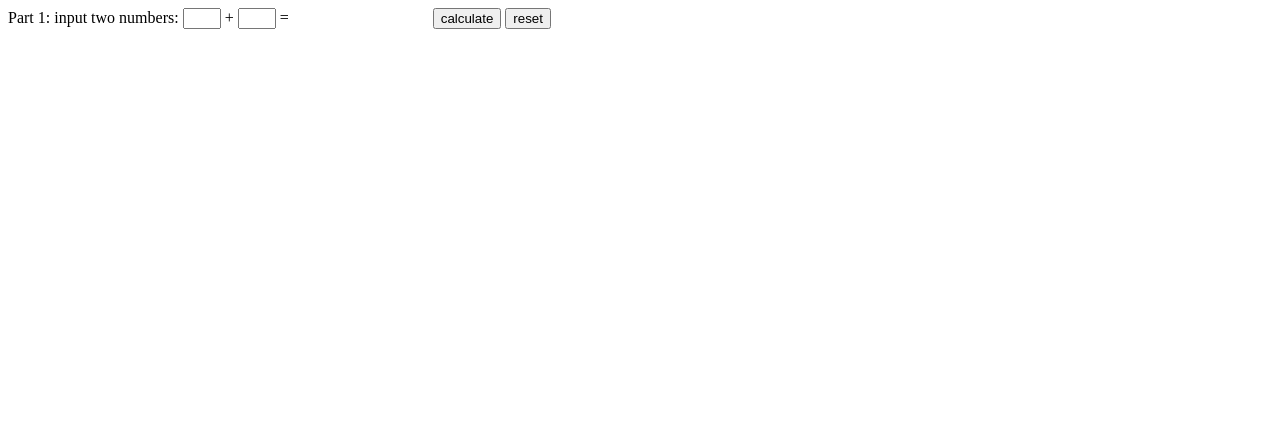
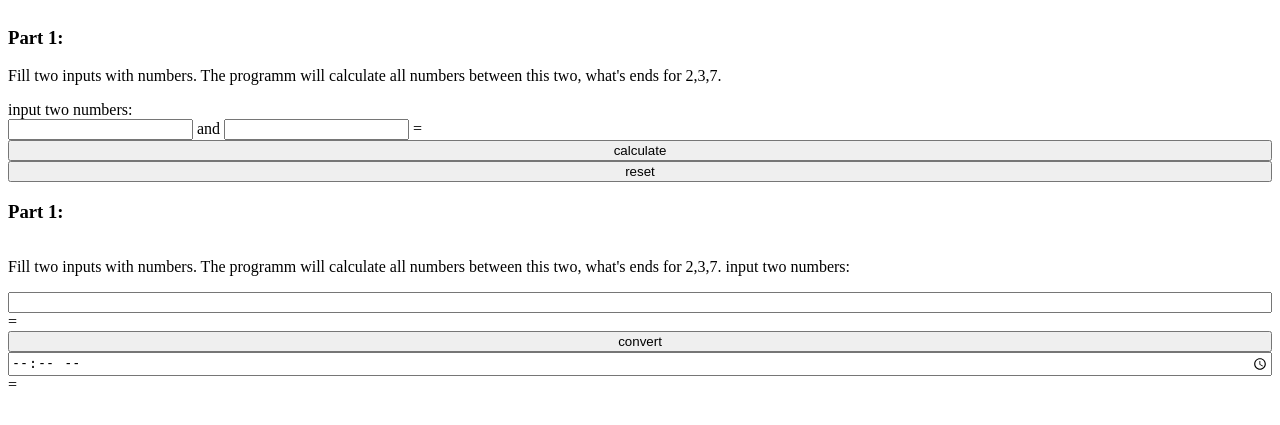
Before and after one commit to shpp-isahnovskii/shpp-Intro_to_Fullstack, a PHP site: page / in a window 1280 px wide. Shown: the top 425 px of the page. Run offline with PHP 8.4, Linux system fonts and the light colour scheme.

Commit message:
razminka some updates

```diff
--- a/task2/razminka/index.html
+++ b/task2/razminka/index.html
@@ -1,5 +1,6 @@
 <!DOCTYPE html>
 <html lang="en">
+
 <head>
   <meta charset="UTF-8">
   <meta name="viewport" content="width=device-width, initial-scale=1.0">
@@ -8,19 +9,40 @@
   <link rel="stylesheet" type="text/css" href="style.css">
 
 </head>
+
 <body>
-    <div class="sum_of_numbers">
+  <article>
+    <div class="definition">
+      <h3>Part 1:</h3>
+      <p>Fill two inputs with numbers. The programm will calculate all numbers between this two, what's ends for
+        2,3,7.</p>
+      input two numbers:
+    </div>
+
     <form action="#" id="sum">
-        Part 1:
-        input two numbers:
-          <input type="text" id="sum_num_1" name="sum1" maxlength="4"> +
+      <input type="text" id="sum_num_1" name="sum1" maxlength="4"> and
       <input type="text" id="sum_num_2" name="sum2" maxlength="4"> = <span id="sum_of_two" length="5"></span>
     </form>
-        <div class="buttons_part_one">
+    <!-- <div class="buttons_part_one"> -->
     <button onclick="sum_of_num()">calculate</button>
     <button onclick="reset()">reset</button>
+    <!-- </div> -->
     </div>
+  </article>
+
+  <article>
+    <h3>Part 1:</h3>
+    <p>Fill two inputs with numbers. The programm will calculate all numbers between this two, what's ends for
+      2,3,7.
+      </h3>
+      input two numbers:</p>
   </div>
+  <input type="text" id="get_seconds"> = <span id="set_time"></span>
+  <button onclick="get_time()">convert</button>
+  <input type="time" id="get_time"> = <span id="set_seconds"></span>
+  </div>
+  </article>
   <script src="warm_up.js"></script>
 </body>
+
 </html>
--- a/task2/razminka/style.css
+++ b/task2/razminka/style.css
@@ -1,10 +1,9 @@
-
 /**
  * Part 1. Sum of numbers
  */
-.sum_of_numbers {
+article{
   display: flex;
-    flex-direction: row;
+  flex-direction: column;
 }
 span {
   display: inline-block;
--- a/task2/razminka/warm_up.js
+++ b/task2/razminka/warm_up.js
@@ -3,18 +3,23 @@
  * Numbers must ends on 2,3,7 to be calculated.
  */
 
-function sum_of_num() {
+const input = document.getElementById("sum");
+input.addEventListener("keyup", function (event) {
 
+  if (event.keyCode === 13) {
+    event.preventDefault();
+    sum_of_num();
+  }
 
+});
 
-}
 function sum_of_num() {
 
   let a = parseInt(document.getElementById("sum_num_1").value);
   let b = parseInt(document.getElementById("sum_num_2").value);
 
-  let index;
-  let counter;
+  let index; //start value
+  let counter; //counter from start value to end of cycle
   let sum = 0;
 
   if (a > b) {
@@ -25,17 +30,16 @@ function sum_of_num() {
     counter = a;
   }
 
-  let remainder; // reminder for formula
+  let remainder; // reminder of 10
 
-  for (let i = 0; i < index; i++) {
+  for (let i = 0; i <= index; i++) {
     remainder = Math.abs(counter % 10);
     if (remainder == 2 || remainder == 3 || remainder == 7) {
       sum += counter;
-      console.log("counter: " + counter);
     }
     counter++;
   }
-  console.log("sum: " + sum);
+  document.getElementById("sum_of_two").innerHTML = sum;
 }
 
 function reset() {
@@ -45,14 +49,13 @@ function reset() {
     document.getElementById("sum_of_two").innerHTML = "";
   }
 }
-
 //-------------- end of Part 1 ----------------
 
-const input = document.getElementById("sum");
-input.addEventListener("keyup", function (event) {
+function get_time() {
+  let input_seconds = document.getElementById("get_seconds").value;
 
-  if (event.keyCode === 13) {
-    event.preventDefault();
-  }
-
-});
+  var date = new Date(null);
+  date.setSeconds(input_seconds);
+  var time = date.toISOString().substr(11,8); //https://stackoverflow.com/questions/6312993/javascript-seconds-to-time-string-with-format-hhmmss/6313008
+  document.getElementById("set_time").innerHTML = time;
+}
```
Lines whose indentation alone changed are shown as unchanged.
